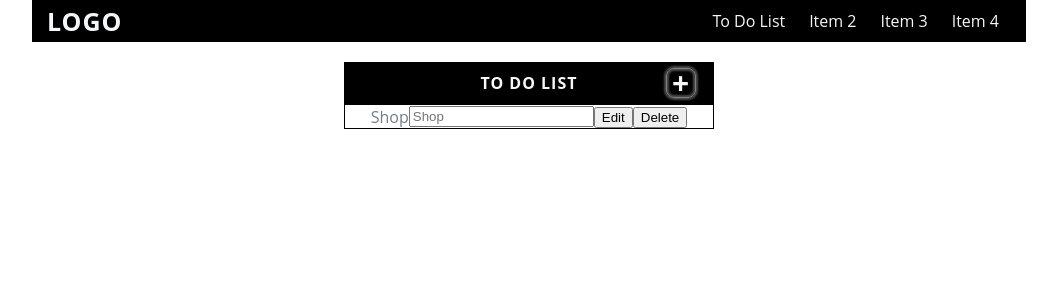
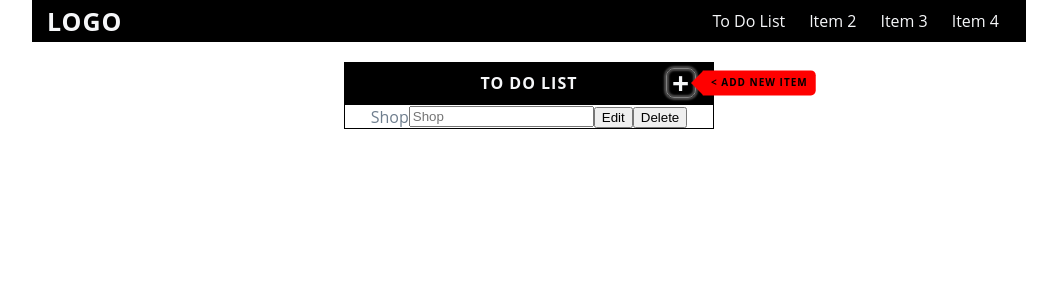
Before and after one commit to savus/ProjectsRepractice, a React (Vite) app: page / in a window 1280 px wide. Shown: the top 300 px of the page, without its empty margins (111-1168 px from the left). Built offline with nearby package versions, Linux system fonts and the light colour scheme.

Commit message:
set up css add new item tool-tip and on-hover transitions. still need to style and clean up tooltip.

```diff
--- a/src/components/ToDoList.tsx
+++ b/src/components/ToDoList.tsx
@@ -8,7 +8,9 @@ export class ToDoList extends Component {
         <div id="to-do-list" className="container-sm">
           <header id="to-do-header" className="header-primary flex-centered">
             <div className="title">To Do List</div>
-            <div className="add-item-button">+</div>
+            <div className="add-item-button" data-tooltip="< Add New Item">
+              +
+            </div>
           </header>
           <div id="to-do-body">
             <ul id="list-container" className="ul-defaults-none">
--- a/src/css/to-do-list.css
+++ b/src/css/to-do-list.css
@@ -23,8 +23,6 @@
   border: 1px solid rgba(0, 0, 0, 0.5);
   background-color: var(--bg-bright);
   color: var(--bg-dark);
-  /* box-shadow: 0px 0px 2px 2px var(--bg-dark),
-    inset 0px 0px 2px 2px var(--bg-dark); */
 }
 
 #to-do-header .add-item-button:active {
@@ -32,6 +30,47 @@
   color: var(--font-color-bright);
 }
 
+#to-do-header .add-item-button::after,
+#to-do-header .add-item-button::before {
+  right: -0.5rem;
+  top: 50%;
+  position: absolute;
+  /* visibility: hidden;
+  opacity: 0; */
+  transition: 0.35s all;
+}
+
+#to-do-header .add-item-button::before {
+  content: attr(data-tooltip);
+  font-size: var(--size-10);
+  padding: 0.5rem;
+  border-radius: 0 0.3rem 0.3rem 0;
+  width: max-content;
+  background-color: red;
+  color: black;
+  transform: translate(100%, -50%);
+  transition: right 0.35s, opacity 0.35s, visibility 0.35s;
+  visibility: visible;
+  opacity: 1;
+}
+
+#to-do-header .add-item-button:hover::before,
+#to-do-header .add-item-button:hover::after {
+  visibility: visible;
+  opacity: 1;
+  right: -1rem;
+}
+
+#to-do-header .add-item-button::after {
+  content: "";
+  position: absolute;
+  border: 12px solid transparent;
+  border-right-color: red;
+  top: 50%;
+  left: 0;
+  transform: translateY(-50%);
+}
+
 #to-do-body {
   border: 1px solid black;
 }
```
